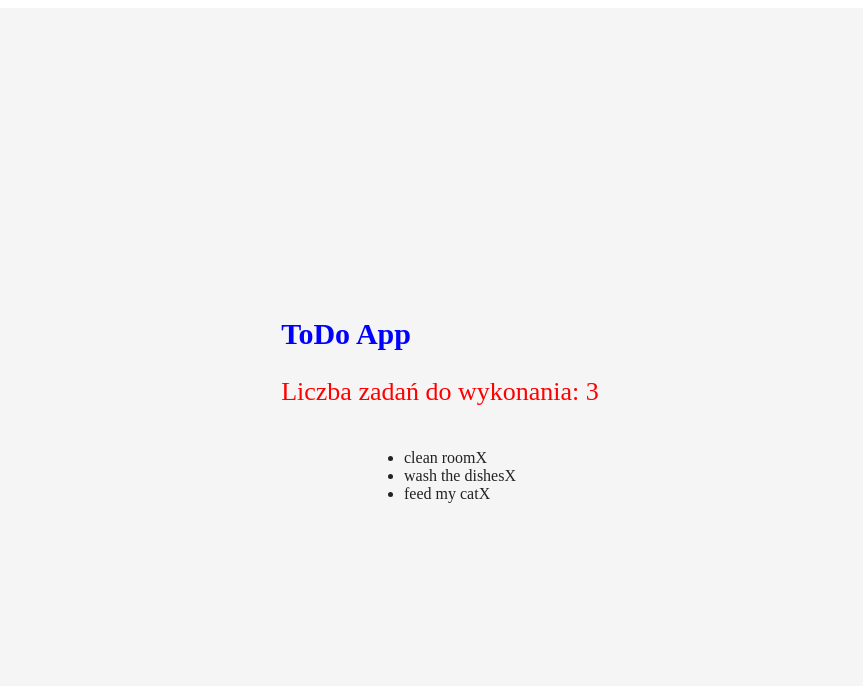
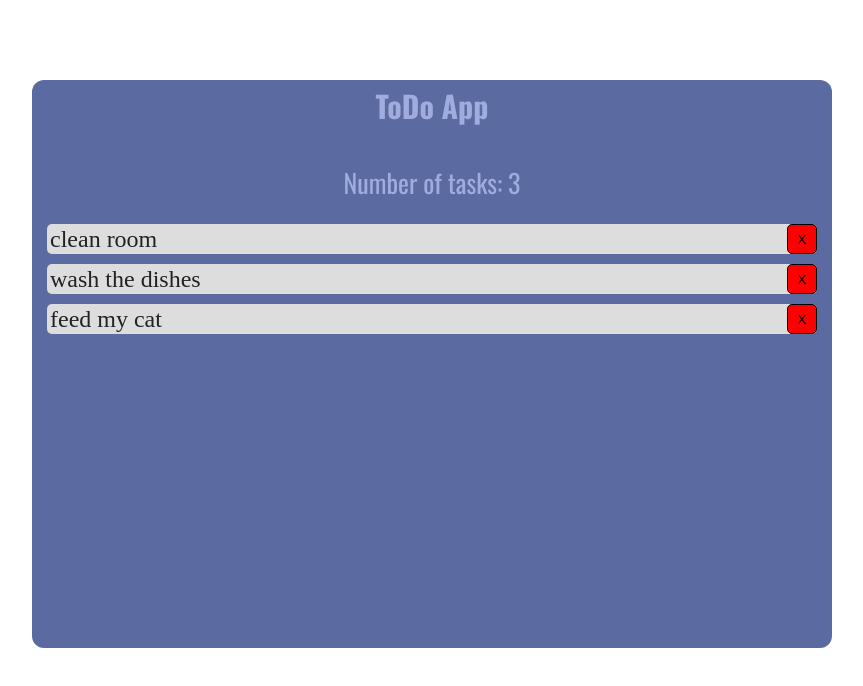
Before and after one commit to ArturKaluza/16-react-webpack-todo, a React app: page / in a window 1280 px wide. Shown: the top 686 px of the page, without its empty margins (208-1071 px from the left). Built offline with nearby package versions, Linux system fonts and the light colour scheme.

Commit message:
Add style

```diff
--- a/src/components/Title.css
+++ b/src/components/Title.css
@@ -1,13 +1,20 @@
 .title {
   text-align: center;
+  height: 120px;
+  display: flex;
+  flex-direction: column;
+  align-items: center;
+  justify-content: center;
+  color: #A0ACDD;
+  font-family: 'Oswald', sans-serif;
 }
 
-h1 {
+.title h1 {
   font-size: 30px;
-  color: blue;
 }
 
-p {
+.title p {
   font-size: 26px;
-  color: red;
+  margin: 15px auto;
+
 }
--- a/src/components/Title.js
+++ b/src/components/Title.js
@@ -4,9 +4,9 @@ import style from './Title.css';
 class Title extends React.Component {
   render() {
     return (
-      <div className='title'>
+      <div className={style.title}>
         <h1>ToDo App</h1>
-        <p>Liczba zadań do wykonania: {this.props.number}</p>
+        <p>Number of tasks: {this.props.number}</p>
       </div>
     );
   }
--- /dev/null
+++ b/src/components/TodoList.css
@@ -0,0 +1,23 @@
+.todoList ul {
+  padding: 0;
+  list-style-type: none;
+  font-size: 24px;
+  line-height: 30px;
+  min-height: 400px;
+}
+
+.todoList ul li {
+  margin: 10px 15px 0 15px;
+  padding-left: 3px;
+  background: #ddd;
+  border-radius: 5px;
+}
+
+.todoList button {
+  float: right;
+  width: 30px;
+  height: 30px;
+  border-radius: 5px;
+  border: 1px solid #000;
+  background: red;
+}
--- a/src/components/TodoList.js
+++ b/src/components/TodoList.js
@@ -1,21 +1,13 @@
 const React = require('react');
+import style from './TodoList.css';
 import uuid from 'uuid';
 
 class TodoList extends React.Component {
-    removeTodo(e) {
-    console.log('hey');
-      let id = e.target.closest('li').getAttribute('data-id');
-
-    const remainder = this.state.data.filter(todo => todo.id !== id);
-    this.setState({data: remainder});
-    console.log(this.state.data);
-  }
-
   render() {
     return (
-      <div className="todoList">
+      <div className={style.todoList}>
         <ul>
-          {this.props.array.map(task => <li key={task.id} data-id={task.id}>{task.text}<span onClick={this.props.remLi}>X</span></li>)}
+          {this.props.array.map(task => <li key={task.id} data-id={task.id}>{task.text}<button onClick={this.props.remLi}>X</button></li>)}
         </ul>
       </div>
     )
--- a/src/containers/App.css
+++ b/src/containers/App.css
@@ -1,12 +1,11 @@
 .TodoApp {
-  background-color: #F5F5F5;
+  background-color: #5C6AA2;
   color: #222;
   display: flex;
   flex-direction: column;
   flex-wrap: nowrap;
-  justify-content: center;
-  align-items: center;
-  align-content: center;
-  width: 100vw;
-  height: 100vh;
+  width: 800px;
+  margin: 80px auto;
+  font-size: 'Oswald', sans-serif;
+  border-radius: 12px;
 }
--- a/src/containers/App.js
+++ b/src/containers/App.js
@@ -44,7 +44,7 @@ class App extends React.Component {
   render() {
     return (
       <div className={style.TodoApp}>
-        <Title number={this.state.data.length}/>
+        <Title number={this.state.data.length} />
         <TodoList array={this.state.data} remLi={this.removeTodo} />
       </div>
     );
--- a/src/index.html
+++ b/src/index.html
@@ -2,6 +2,7 @@
 <html lang="en">
 <head>
     <meta charset="UTF-8">
+    <link href="https://fonts.googleapis.com/css?family=Oswald:400,700&amp;subset=latin-ext" rel="stylesheet">
     <title>Webpack + React</title>
 </head>
 <body>
--- a/webpack.config.js
+++ b/webpack.config.js
@@ -30,6 +30,7 @@ module.exports = {
       }
     ]
   },
+
   plugins: [new HtmlWebpackPlugin({
     template: 'src/index.html',
     filename: 'index.html',
```
Also changed, not shown: 2 other files (tests, documents, lock files or other folders).
